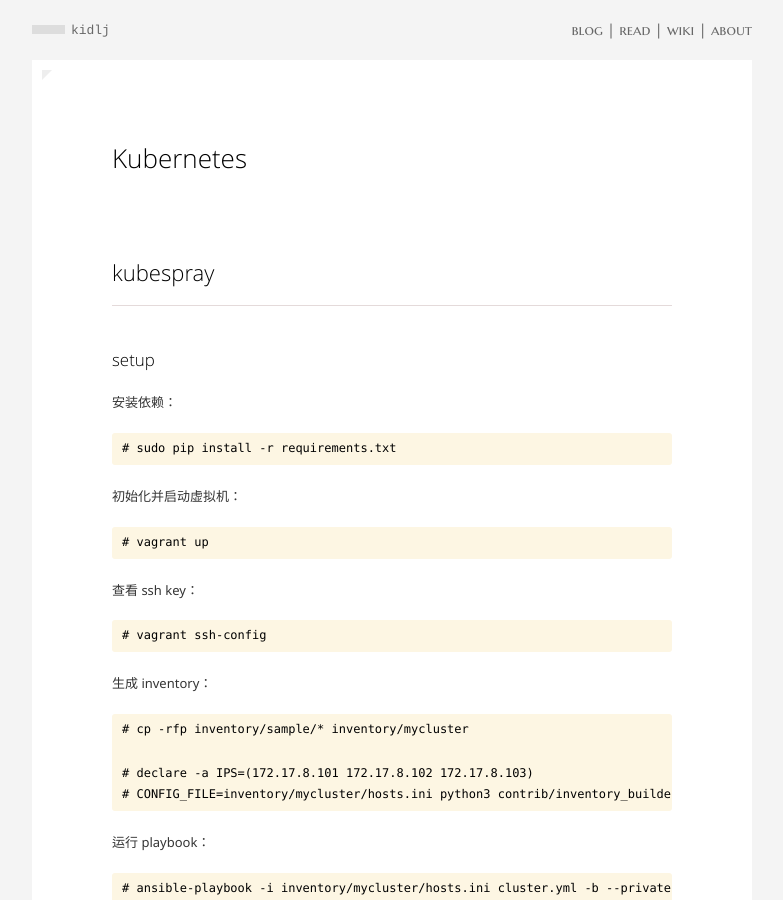
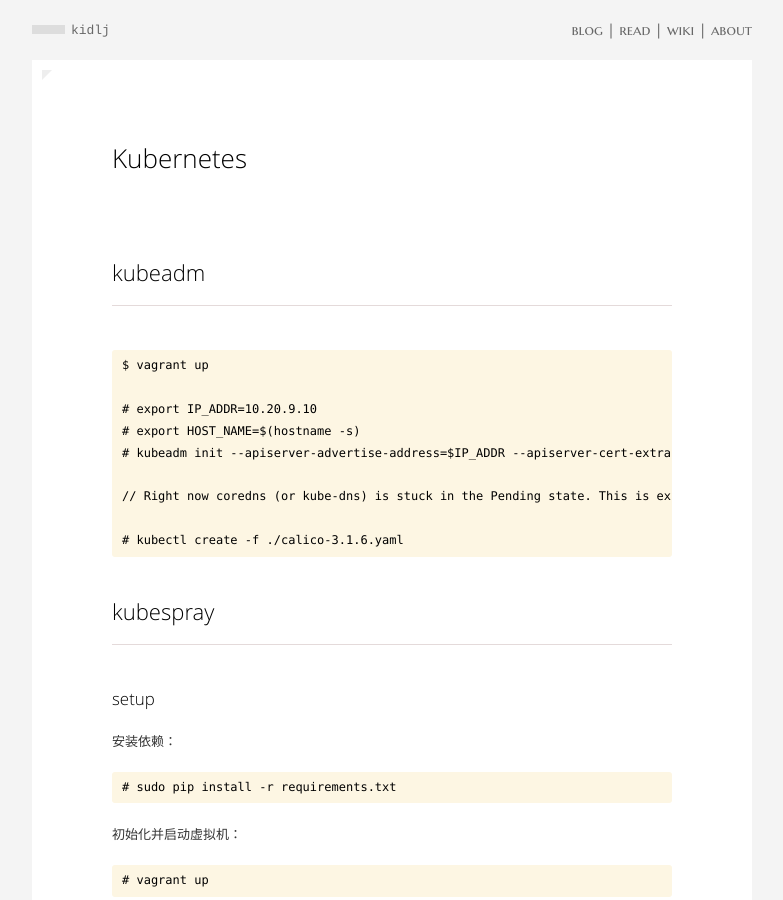
Before and after one commit to kidlj/awei, a Jekyll site: the page built from _wiki/kubernetes.md, in a window 1280 px wide and 900 px high. Shown: the whole window, without its empty margins (248-1031 px from the left). Built offline with Jekyll 4.4.1, drawn with Linux system fonts in a browser that asks for light colours.

Commit message:
add kubeadm wiki

```diff
--- a/_wiki/kubernetes.md
+++ b/_wiki/kubernetes.md
@@ -1,6 +1,19 @@
 ---
 title: Kubernetes
 ---
+
+kubeadm
+=======
+
+    $ vagrant up
+
+    # export IP_ADDR=10.20.9.10
+    # export HOST_NAME=$(hostname -s)
+    # kubeadm init --apiserver-advertise-address=$IP_ADDR --apiserver-cert-extra-sans=$IP_ADDR  --node-name $HOST_NAME --pod-network-cidr=192.168.0.0/16
+
+    // Right now coredns (or kube-dns) is stuck in the Pending state. This is expected and part of the design.[1]
+
+    # kubectl create -f ./calico-3.1.6.yaml
 
 kubespray
 =========
```
Also changed, not shown: other parts of _wiki/kubernetes.md (+3 -2 lines).
